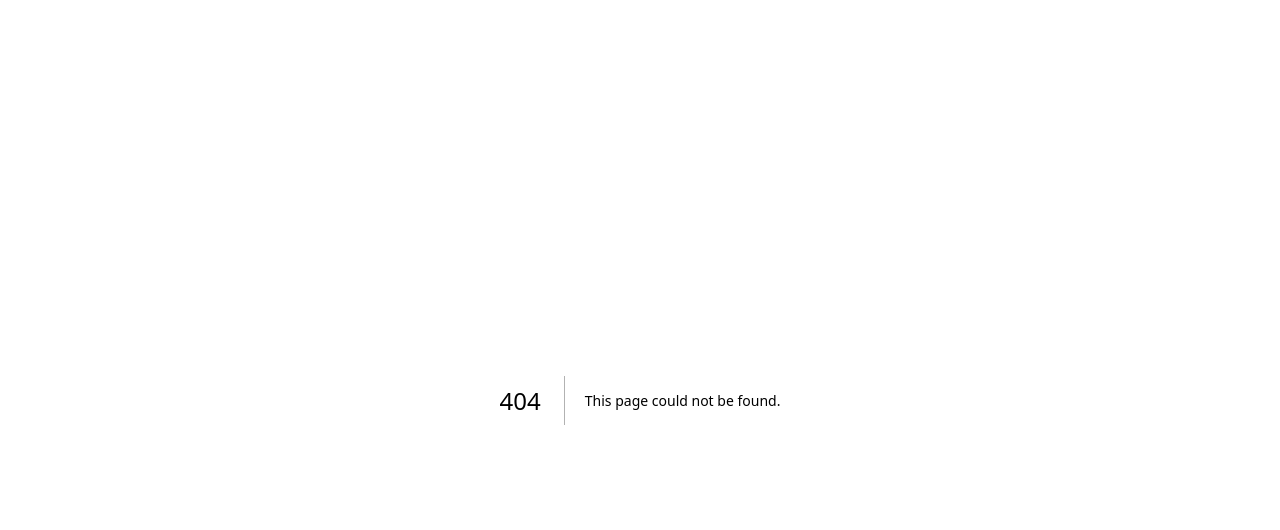
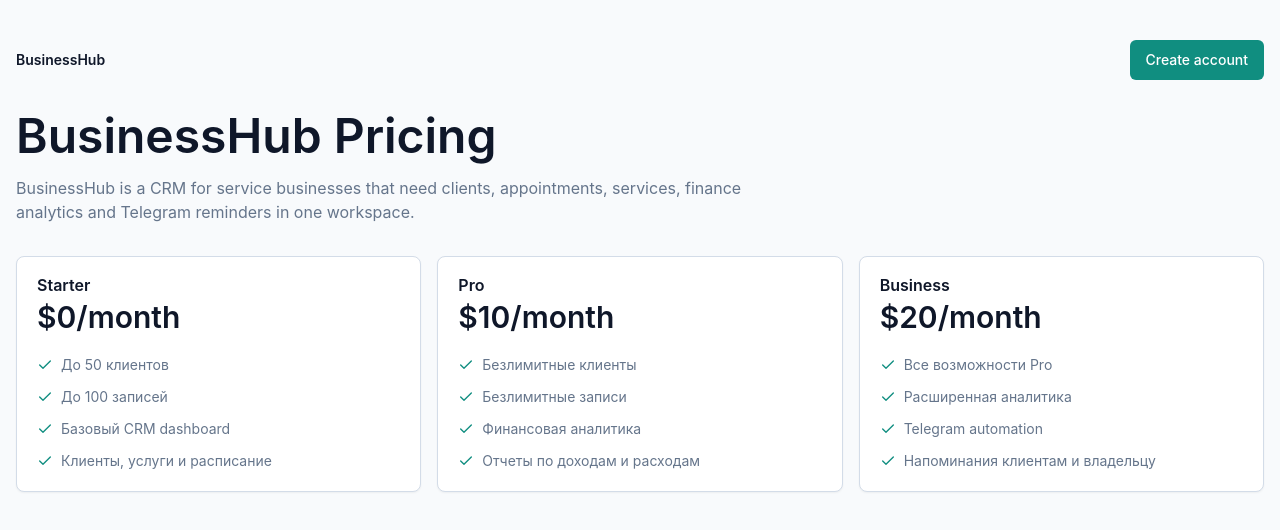
Before and after one commit to BeKKtur/BusinessHub, a Next.js app: page /pricing in a window 1280 px wide. Before the commit this address had no page. Shown: the top 530 px of the page. Built offline with nearby package versions, Linux system fonts and the light colour scheme.

Commit message:
Fix Google auth and add publick legal pages

```diff
--- a/src/app/auth/callback/route.ts
+++ b/src/app/auth/callback/route.ts
@@ -25,8 +25,10 @@
   const cookiesToSet: CookieToSet[] = [];
   const code = request.nextUrl.searchParams.get("code");
   if (!code) {
+    console.error("[auth.callback.code]", { message: "OAuth callback did not include a code." });
     return redirectTo(request, "/login", { reason: "oauth" });
   }
+  console.info("[auth.callback.code]", { message: "OAuth callback received code." });
 
   const envStatus = getSupabasePublicEnvStatus();
   const supabaseUrl = process.env.NEXT_PUBLIC_SUPABASE_URL;
@@ -60,6 +62,7 @@
     console.error("[auth.callback.exchange]", { message: exchangeError.message });
     return redirectTo(request, "/login", { reason: "oauth" }, cookiesToSet);
   }
+  console.info("[auth.callback.exchange]", { message: "exchangeCodeForSession succeeded." });
 
   const {
     data: { user },
--- a/src/app/page.tsx
+++ b/src/app/page.tsx
@@ -1,9 +1,34 @@
 import Link from "next/link";
+import { redirect } from "next/navigation";
 import type { Route } from "next";
 import { ArrowRight, CalendarCheck, LineChart, Mail, Send, Users } from "lucide-react";
 import { Button } from "@/components/ui/button";
 
-export default function HomePage() {
+type HomePageProps = {
+  searchParams?: Promise<Record<string, string | string[] | undefined>>;
+};
+
+const footerLinks = [
+  { href: "/pricing", label: "Pricing" },
+  { href: "/terms", label: "Terms" },
+  { href: "/privacy", label: "Privacy" },
+  { href: "/refund", label: "Refund" },
+  { href: "/contact", label: "Contact" }
+] as const;
+
+export default async function HomePage({ searchParams }: HomePageProps) {
+  const params = await searchParams;
+  const code = typeof params?.code === "string" ? params.code : null;
+  if (code) {
+    const callbackParams = new URLSearchParams();
+    Object.entries(params ?? {}).forEach(([key, value]) => {
+      if (typeof value === "string") {
+        callbackParams.set(key, value);
+      }
+    });
+    redirect(`/auth/callback?${callbackParams.toString()}`);
+  }
+
   return (
     <main className="min-h-screen bg-background">
       <section className="relative overflow-hidden border-b">
@@ -26,6 +51,11 @@
               <p className="mt-6 max-w-2xl text-lg text-muted-foreground">
                 Универсальная CRM-платформа для малого сервисного бизнеса: клиенты, записи, финансы, аналитика и
                 Telegram-напоминания в одном месте.
+              </p>
+              <p className="mt-4 max-w-2xl text-sm text-muted-foreground">
+                BusinessHub помогает салонам, барбершопам, автомойкам, СТО, репетиторам, фитнес-тренерам,
+                медицинским кабинетам и другим сервисным командам управлять клиентской базой, календарем записей,
+                доходами, расходами, аналитикой и напоминаниями клиентам.
               </p>
               <div className="mt-8 flex flex-col gap-3 sm:flex-row">
                 <Button asChild size="lg">
@@ -69,6 +99,11 @@
         <div className="mx-auto flex max-w-7xl flex-col gap-4 text-sm text-muted-foreground md:flex-row md:items-center md:justify-between">
           <div>BusinessHub · Поддержка и вопросы по оплате</div>
           <div className="flex flex-col gap-3 sm:flex-row sm:items-center">
+            {footerLinks.map((item) => (
+              <Link key={item.href} className="hover:text-foreground" href={item.href as Route}>
+                {item.label}
+              </Link>
+            ))}
             <a className="flex items-center gap-2 hover:text-foreground" href="mailto:batyrbekovbektur0@gmail.com">
               <Mail className="h-4 w-4" />
               batyrbekovbektur0@gmail.com
@@ -77,9 +112,6 @@
               <Send className="h-4 w-4" />
               @batyrbekovbektur0
             </a>
-            <Link className="hover:text-foreground" href={"/contact" as Route}>
-              Контакты
-            </Link>
           </div>
         </div>
       </footer>
--- /dev/null
+++ b/src/app/pricing/page.tsx
@@ -0,0 +1,68 @@
+import Link from "next/link";
+import { Check } from "lucide-react";
+import { Button } from "@/components/ui/button";
+import { Card, CardContent, CardHeader, CardTitle } from "@/components/ui/card";
+
+const plans = [
+  {
+    name: "Starter",
+    price: "$0/month",
+    features: ["До 50 клиентов", "До 100 записей", "Базовый CRM dashboard", "Клиенты, услуги и расписание"]
+  },
+  {
+    name: "Pro",
+    price: "$10/month",
+    features: ["Безлимитные клиенты", "Безлимитные записи", "Финансовая аналитика", "Отчеты по доходам и расходам"]
+  },
+  {
+    name: "Business",
+    price: "$20/month",
+    features: ["Все возможности Pro", "Расширенная аналитика", "Telegram automation", "Напоминания клиентам и владельцу"]
+  }
+] as const;
+
+export default function PricingPage() {
+  return (
+    <main className="min-h-screen bg-background px-4 py-10">
+      <div className="mx-auto max-w-7xl">
+        <div className="mb-8 flex items-center justify-between gap-4">
+          <Link className="text-sm font-semibold" href="/">
+            BusinessHub
+          </Link>
+          <Button asChild>
+            <Link href="/register">Create account</Link>
+          </Button>
+        </div>
+
+        <section className="max-w-3xl">
+          <h1 className="text-4xl font-semibold tracking-normal md:text-5xl">BusinessHub Pricing</h1>
+          <p className="mt-4 text-muted-foreground">
+            BusinessHub is a CRM for service businesses that need clients, appointments, services, finance analytics
+            and Telegram reminders in one workspace.
+          </p>
+        </section>
+
+        <section className="mt-8 grid gap-4 lg:grid-cols-3">
+          {plans.map((plan) => (
+            <Card key={plan.name}>
+              <CardHeader>
+                <CardTitle>{plan.name}</CardTitle>
+                <div className="text-3xl font-semibold">{plan.price}</div>
+              </CardHeader>
+              <CardContent className="space-y-4">
+                <ul className="space-y-3 text-sm text-muted-foreground">
+                  {plan.features.map((feature) => (
+                    <li key={feature} className="flex gap-2">
+                      <Check className="mt-0.5 h-4 w-4 shrink-0 text-primary" />
+                      <span>{feature}</span>
+                    </li>
+                  ))}
+                </ul>
+              </CardContent>
+            </Card>
+          ))}
+        </section>
+      </div>
+    </main>
+  );
+}
--- /dev/null
+++ b/src/app/privacy/page.tsx
@@ -0,0 +1,36 @@
+import Link from "next/link";
+
+export default function PrivacyPage() {
+  return (
+    <main className="min-h-screen bg-background px-4 py-10">
+      <article className="mx-auto max-w-3xl">
+        <Link className="text-sm font-semibold" href="/">
+          BusinessHub
+        </Link>
+        <h1 className="mt-8 text-4xl font-semibold tracking-normal">Privacy Policy</h1>
+        <p className="mt-4 text-sm text-muted-foreground">Last updated: June 6, 2026</p>
+        <div className="mt-8 space-y-6 text-sm leading-7 text-muted-foreground">
+          <p>
+            BusinessHub collects account information such as name, email address, workspace details, subscription
+            status and product usage data needed to provide the CRM service.
+          </p>
+          <p>
+            Customers may store business data including clients, appointments, services, revenues, expenses and
+            notification settings. This data is used to operate BusinessHub and is isolated by business workspace.
+          </p>
+          <p>
+            Payments are processed by Paddle. BusinessHub does not store full card numbers. Telegram settings are used
+            only to send configured notifications and reminders.
+          </p>
+          <p>
+            You may request access, correction, or deletion of your data by contacting{" "}
+            <a className="text-foreground underline" href="mailto:batyrbekovbektur0@gmail.com">
+              batyrbekovbektur0@gmail.com
+            </a>
+            .
+          </p>
+        </div>
+      </article>
+    </main>
+  );
+}
--- /dev/null
+++ b/src/app/refund/page.tsx
@@ -0,0 +1,32 @@
+import Link from "next/link";
+
+export default function RefundPage() {
+  return (
+    <main className="min-h-screen bg-background px-4 py-10">
+      <article className="mx-auto max-w-3xl">
+        <Link className="text-sm font-semibold" href="/">
+          BusinessHub
+        </Link>
+        <h1 className="mt-8 text-4xl font-semibold tracking-normal">Refund Policy</h1>
+        <p className="mt-4 text-sm text-muted-foreground">Last updated: June 6, 2026</p>
+        <div className="mt-8 space-y-6 text-sm leading-7 text-muted-foreground">
+          <p>
+            BusinessHub subscriptions are billed monthly through Paddle. If you believe a payment was made in error,
+            contact support within 14 days of the charge.
+          </p>
+          <p>
+            Refund requests are reviewed individually. Approved refunds are processed through Paddle to the original
+            payment method. Cancellation stops future renewals but does not automatically refund previous paid periods.
+          </p>
+          <p>
+            To request a refund, email{" "}
+            <a className="text-foreground underline" href="mailto:batyrbekovbektur0@gmail.com">
+              batyrbekovbektur0@gmail.com
+            </a>{" "}
+            with your account email, transaction date and reason for the request.
+          </p>
+        </div>
+      </article>
+    </main>
+  );
+}
--- /dev/null
+++ b/src/app/terms/page.tsx
@@ -0,0 +1,39 @@
+import Link from "next/link";
+
+export default function TermsPage() {
+  return (
+    <main className="min-h-screen bg-background px-4 py-10">
+      <article className="mx-auto max-w-3xl">
+        <Link className="text-sm font-semibold" href="/">
+          BusinessHub
+        </Link>
+        <h1 className="mt-8 text-4xl font-semibold tracking-normal">Terms of Service</h1>
+        <p className="mt-4 text-sm text-muted-foreground">Last updated: June 6, 2026</p>
+        <div className="mt-8 space-y-6 text-sm leading-7 text-muted-foreground">
+          <p>
+            BusinessHub provides CRM software for service businesses to manage clients, appointments, services,
+            finances, analytics and notifications. By using BusinessHub, you agree to use the service lawfully and to
+            provide accurate account and billing information.
+          </p>
+          <p>
+            You are responsible for the data you enter into BusinessHub and for maintaining the confidentiality of your
+            account credentials. You may not misuse the platform, attempt unauthorized access, or interfere with service
+            operation.
+          </p>
+          <p>
+            Paid subscriptions are billed according to the plan selected on the pricing page. BusinessHub may update
+            features, pricing, or these terms with reasonable notice. Continued use after changes means you accept the
+            updated terms.
+          </p>
+          <p>
+            For support, billing questions, or legal requests, contact us at{" "}
+            <a className="text-foreground underline" href="mailto:batyrbekovbektur0@gmail.com">
+              batyrbekovbektur0@gmail.com
+            </a>
+            .
+          </p>
+        </div>
+      </article>
+    </main>
+  );
+}
```
